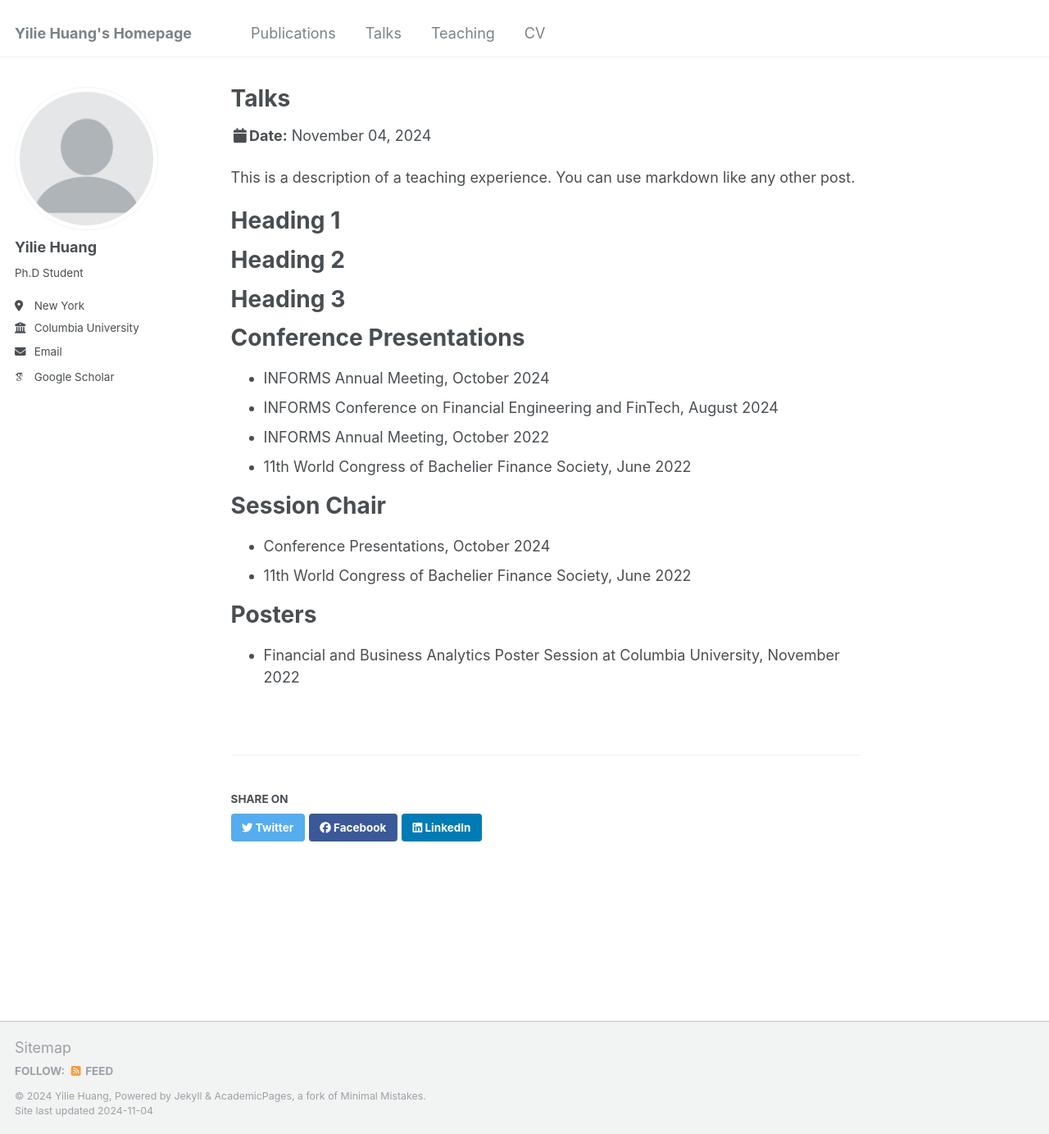
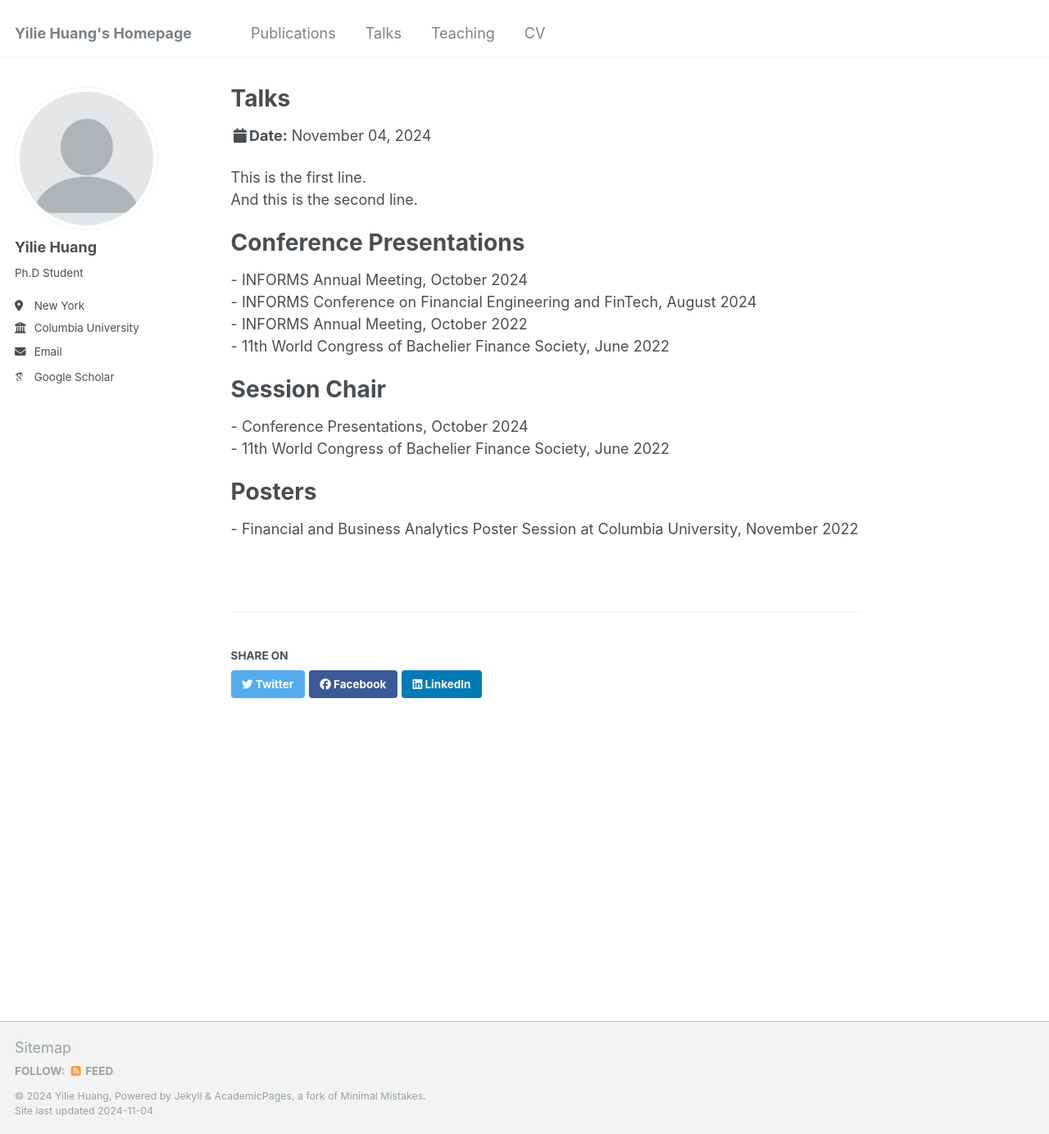
Before and after one commit to yiliehuang/yiliehuang.github.io, a Jekyll site: the page built from _talks/talks.md, in a window 1280 px wide and 1384 px high. Shown: the whole window at 82% size. Built offline with Jekyll 4.4.1, drawn with Linux system fonts in a browser that asks for light colours; some web fonts are replaced.

Commit message:
Update talks.md

```diff
--- a/_talks/talks.md
+++ b/_talks/talks.md
@@ -2,30 +2,21 @@
 collection: talks
 permalink: /talks/talks
 ---
+<p>This is the first line.<br>
+And this is the second line.</p>
 
-This is a description of a teaching experience. You can use markdown like any other post.
+Conference Presentations
+===============
+<p>- INFORMS Annual Meeting, October 2024<br>
+- INFORMS Conference on Financial Engineering and FinTech, August 2024<br>
+- INFORMS Annual Meeting, October 2022<br>
+- 11th World Congress of Bachelier Finance Society, June 2022</p>
 
-Heading 1
-======
+Session Chair
+===============
+<p>- Conference Presentations, October 2024<br>
+- 11th World Congress of Bachelier Finance Society, June 2022</p>
 
-Heading 2
-======
-
-Heading 3
-======
-
-# Conference Presentations
-
-- INFORMS Annual Meeting, October 2024
-- INFORMS Conference on Financial Engineering and FinTech, August 2024
-- INFORMS Annual Meeting, October 2022
-- 11th World Congress of Bachelier Finance Society, June 2022
-
-# Session Chair
-
-- Conference Presentations, October 2024
-- 11th World Congress of Bachelier Finance Society, June 2022
-
-# Posters
-
-- Financial and Business Analytics Poster Session at Columbia University, November 2022
+Posters
+===============
+<p>- Financial and Business Analytics Poster Session at Columbia University, November 2022</p>
```
